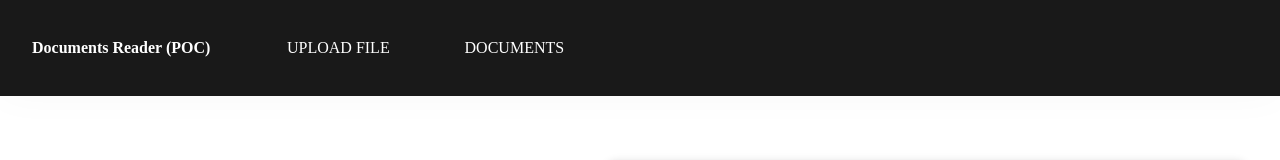
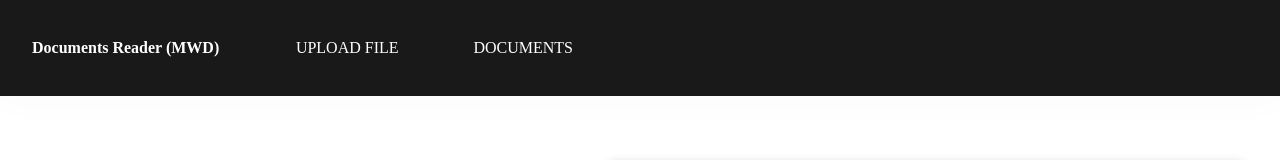
Before and after one commit to Zahidkhan816/MWD, a React (Create React App) app: page / in a window 1280 px wide. Shown: the top 160 px of the page. Built offline with nearby package versions, Linux system fonts and the light colour scheme.

Commit message:
update on nav

```diff
--- a/src/Compnents/Navbar/Navbar.js
+++ b/src/Compnents/Navbar/Navbar.js
@@ -14,7 +14,7 @@ const Navbar = () => {
         <div className="header">
             <div className="header__logo">
                 <h4 onClick={handleNavigate} className="header__logo" style={{cursor:"pointer"}}>
-                        Documents Reader (POC)
+                        Documents Reader (MWD)
                 </h4>
             </div>
             <nav className="navbar">
```
